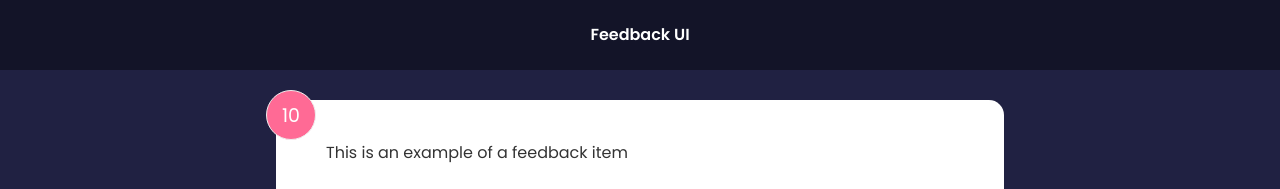
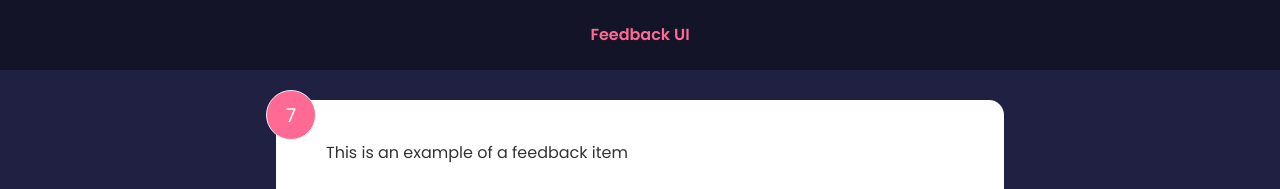
Before and after one commit to Radexman/feedback-app, a React (Create React App) app: page / in a window 1280 px wide. Shown: the top 189 px of the page. Built offline with nearby package versions, Linux system fonts and the light colour scheme.

Commit message:
useState

```diff
--- a/src/components/FeedbackItem.jsx
+++ b/src/components/FeedbackItem.jsx
@@ -1,8 +1,13 @@
+import { useState } from "react";
+
 function FeedbackItem() {
+  const [rating, setRating] = useState(7);
+  const [text, setText] = useState("This is an example of a feedback item");
+
   return (
     <div className="card">
-      <div className="num-display">10</div>
-      <div className="text-dispaly">This is an example of a feedback item</div>
+      <div className="num-display">{rating}</div>
+      <div className="text-dispaly">{text}</div>
     </div>
   );
 }
--- a/src/components/Header.jsx
+++ b/src/components/Header.jsx
@@ -2,7 +2,7 @@ function Header({ text }) {
   return (
     <header>
       <div className="container text-center">
-        <h1 className="font-semibold">{text}</h1>
+        <h1 className="font-semibold text-[#ff6a95]">{text}</h1>
       </div>
     </header>
   );
```
